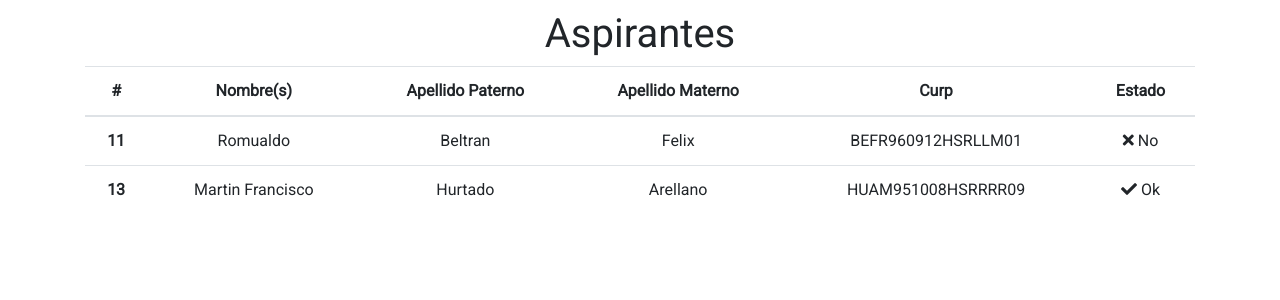
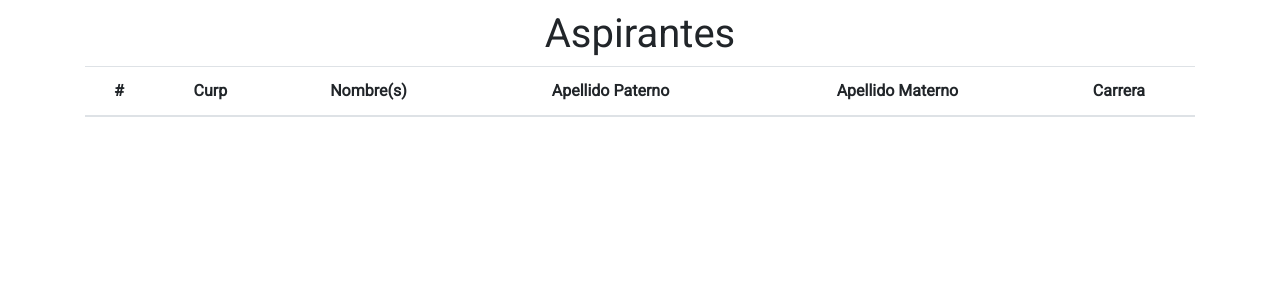
Before and after one commit to Roosshi/web-aspirantes, a PHP site: page /checkup.php in a window 1280 px wide. Shown: the part 66-366 px from the top of the page. Run offline with PHP 8.4, Linux system fonts and the light colour scheme; a user stored in the database is signed in; data comes from the database, SQL or seed files in the repository; lists and menus that the app fills with data are empty.

Commit message:
Actualize la vista de checkup.php

```diff
--- a/checkup.php
+++ b/checkup.php
@@ -36,42 +36,23 @@
     <?php if(!empty($user)):?>
 
       <h1>Aspirantes</h1>
+
       <div class="container">
         <table class="table">
           <thead>
             <tr>
               <th scope="col">#</th>
+              <th scope="col">Curp</th>
               <th scope="col">Nombre(s)</th>
               <th scope="col">Apellido Paterno</th>
               <th scope="col">Apellido Materno</th>
-                <th scope="col">Curp</th>
-                <th scope="col">Estado</th>
+              <th scope="col">Carrera</th>
             </tr>
           </thead>
           <tbody>
-              <tr>
-                <th scope="row">11</th>
-                <td>Romualdo</td>
-                <td>Beltran</td>
-                <td>Felix</td>
-                <td>BEFR960912HSRLLM01</td>
-                <td>
-                  <i class="fas fa-times"></i> No
-                </td>
-              </tr>
-              <tr>
-                <th scope="row">13</th>
-                <td>Martin Francisco</td>
-                <td>Hurtado</td>
-                <td>Arellano</td>
-                <td>HUAM951008HSRRRR09</td>
-                <td>
-                  <i class="fas fa-check"></i> Ok
-                </td>
-              </tr>
+            <!-- PHP aqui para llenar la tabla con rows de la base de datos. -->
           </tbody>
         </table>
-
       </div>
 
     <?php else:
```
Lines whose indentation alone changed are shown as unchanged.
